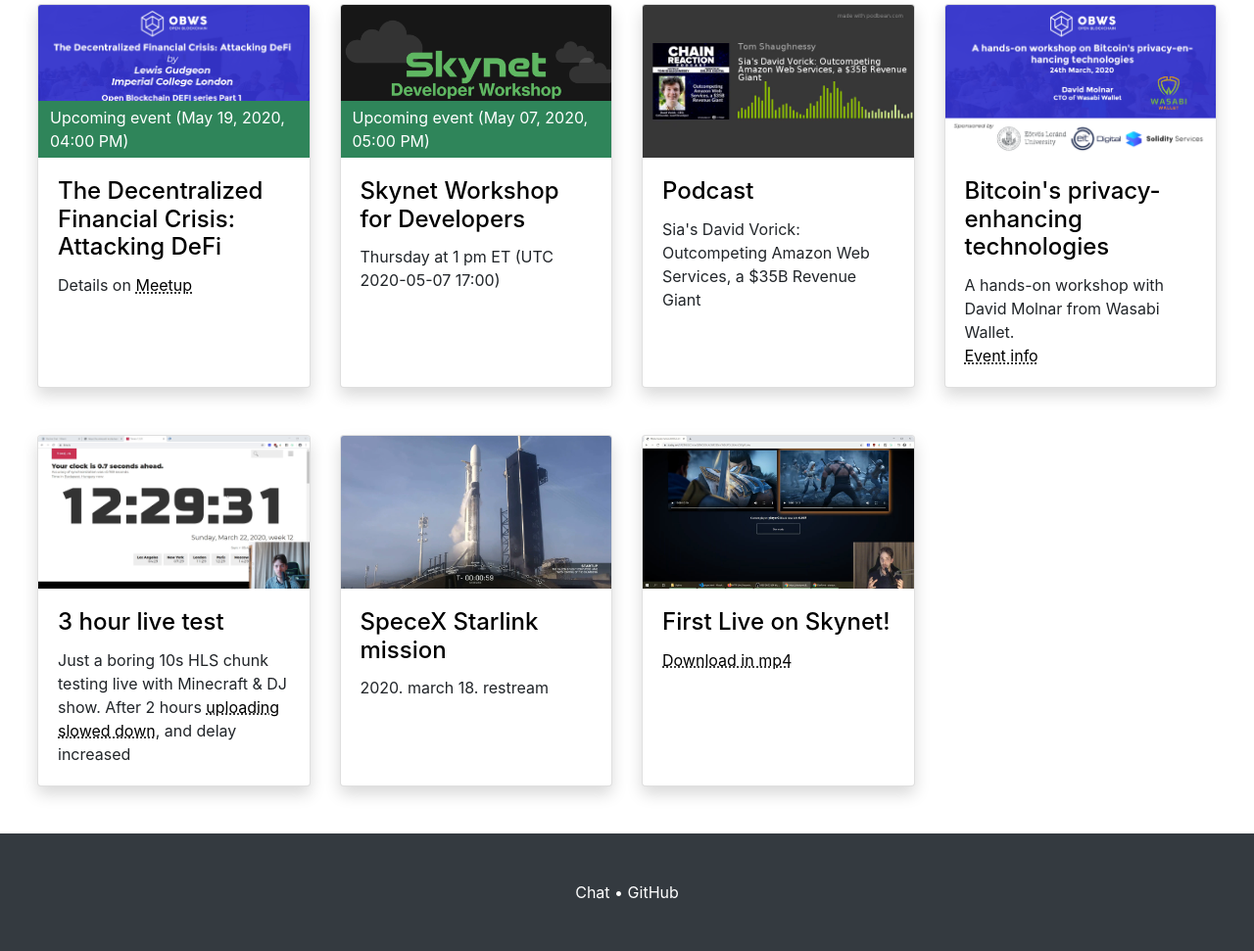
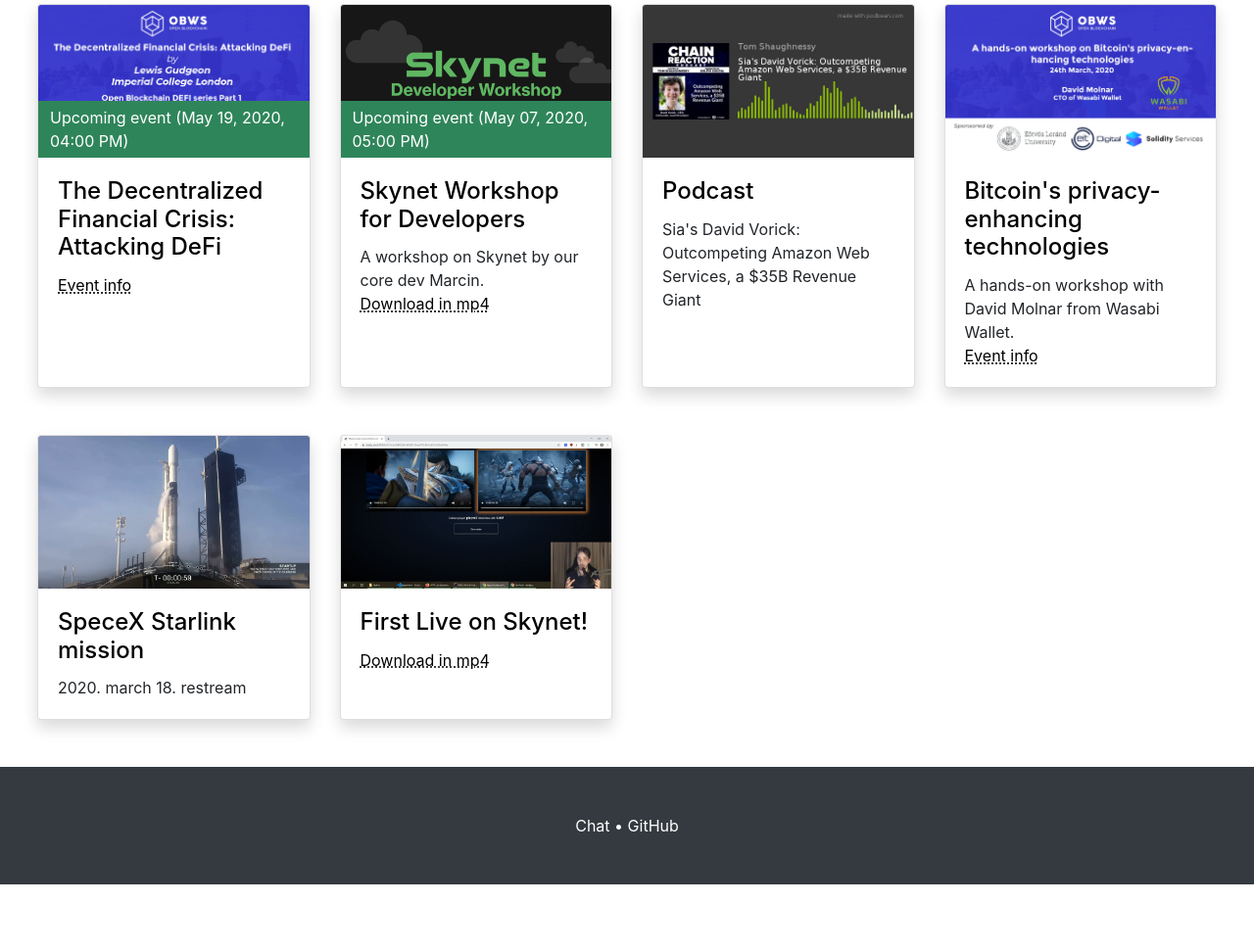
Before and after one commit to DaWe35/SkyLive, a PHP site: page / in a window 1280 px wide. Shown: the part 341-1312 px from the top of the page at 98% size. After the commit the page ends 1244 px from the top, so only its background shows below. Run offline with PHP 8.4, Linux system fonts and the light colour scheme.

Commit message:
edit livestream list & description

```diff
--- a/server/index.php
+++ b/server/index.php
@@ -83,7 +83,7 @@
 						<a href="<?= $player . $streamId?>">
 							<h4 class="card-title">The Decentralized Financial Crisis: Attacking DeFi</h4>
 						</a>
-						<div class="card-text">Details on <a href="https://www.meetup.com/Open-Blockchain-Workshop-Series/events/270437669/">Meetup</a></div>
+						<a href="https://www.meetup.com/Open-Blockchain-Workshop-Series/events/270437669/" class="card-text">Event info</a>
 					</div>
 				</div>
 			</div> <?php
@@ -107,7 +107,8 @@
 						<a href="<?= $player . $streamId?>">
 							<h4 class="card-title">Skynet Workshop for Developers</h4>
 						</a>
-						<div class="card-text">Thursday at 1 pm ET (UTC 2020-05-07 17:00)</div>
+						A workshop on Skynet by our core dev Marcin.<br>
+						<a href="https://siasky.net/AACIT04DOE_I4uZXCfpzQeDRND6FXH6HCYEJ0VOT4p24tA" class="card-text">Download in mp4</a>
 					</div>
 				</div>
 			</div> <?php
@@ -147,21 +148,6 @@
 						</a>
 						A hands-on workshop with David Molnar from Wasabi Wallet.<br>
 						<a href="https://www.meetup.com/Open-Blockchain-Workshop-Series/events/269152809/" class="card-text">Event info</a><br>
-					</div>
-				</div>
-			</div> <?php
-
-			$streamId = 'long_test'; ?>
-			<div class="col-md-3 mb-5">
-				<div class="card h-100 shadow">
-					<a href="<?= $player . $streamId?>" class="position-relative">
-						<img class="card-img-top" src="thumbnails/long_test.png" alt="">
-					</a>
-					<div class="card-body">
-						<a href="<?= $player . $streamId?>">
-							<h4 class="card-title">3 hour live test</h4>
-						</a>
-						<div class="card-text">Just a boring 10s HLS chunk testing live with Minecraft & DJ show. After 2 hours <a href="https://github.com/DaWe35/SkyLive/issues/16" title="Open the issue">uploading slowed down</a>, and delay increased</div>
 					</div>
 				</div>
 			</div> <?php
```
